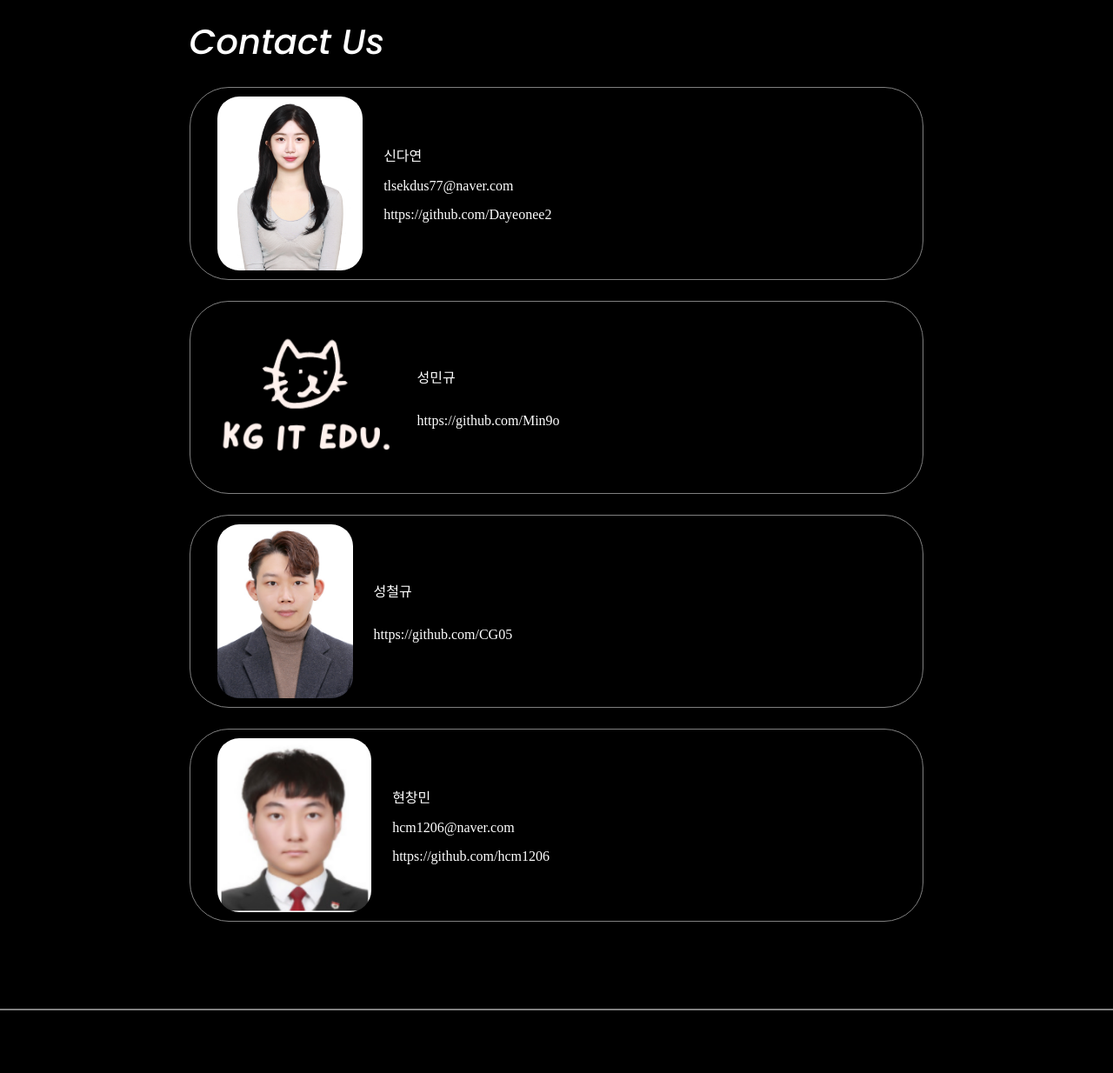
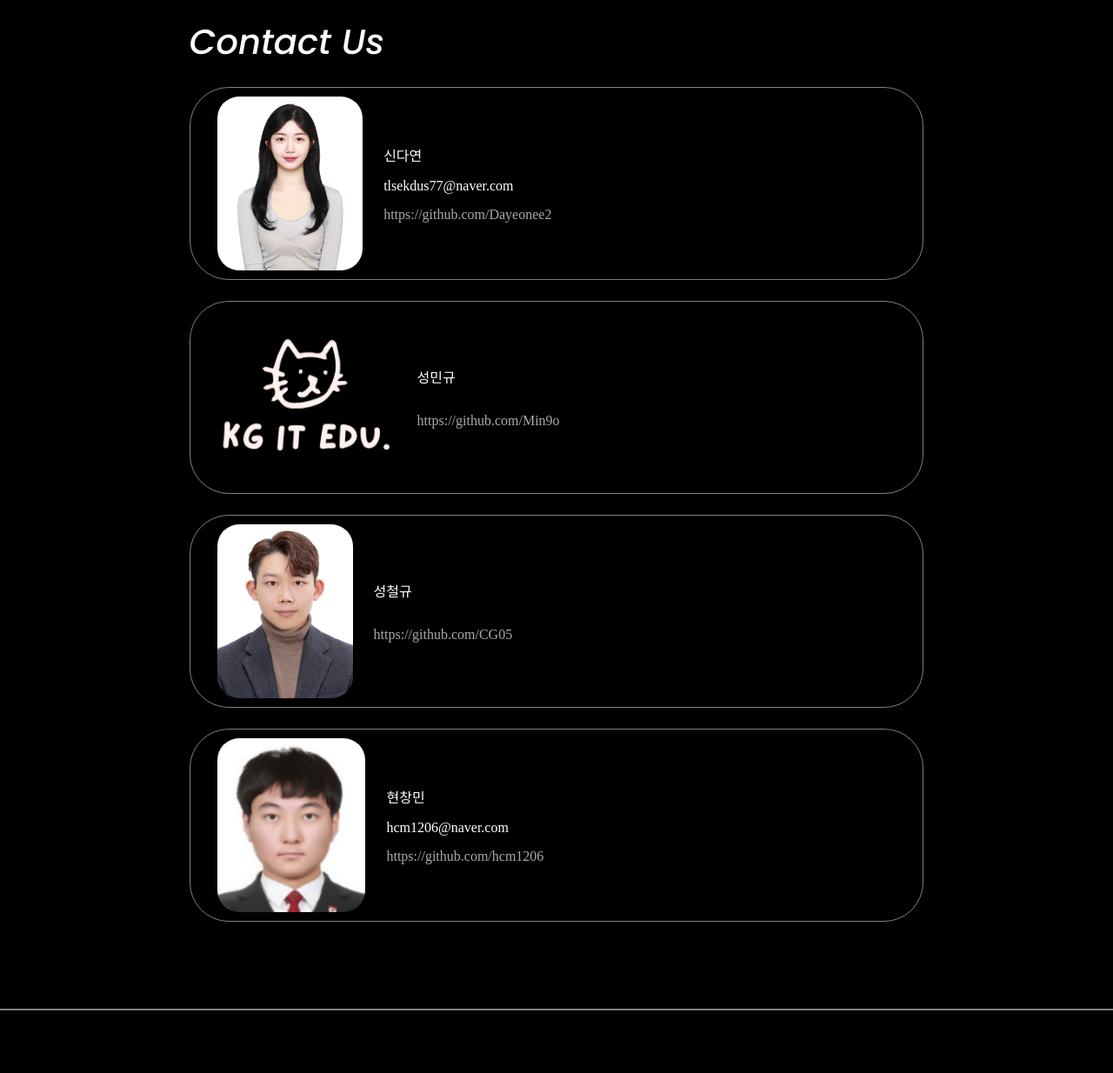
Before and after one commit to CG05/BillboardAnalitics, a Django app: page /introduction/ in a window 1280 px wide. Shown: the part 618-1852 px from the top of the page at 87% size. Run offline with Django 5.2, Linux system fonts and the light colour scheme.

Commit message:
Introduction의 팀원 Github 링크를 링크스럽게 수정

```diff
--- a/server/templates/introduction/introduction.html
+++ b/server/templates/introduction/introduction.html
@@ -157,7 +157,7 @@
                     <div class="member">
                         <div>신다연</div>
                         <div style="padding-top: 15px;">tlsekdus77@naver.com</div>
-                        <div class="git" style="padding-top: 15px;" role="button" onclick="window.open('https://github.com/Dayeonee2')">https://github.com/Dayeonee2</div>
+                        <div class="git" style="padding-top: 15px; cursor:pointer; color:darkgray" role="button" onclick="window.open('https://github.com/Dayeonee2')">https://github.com/Dayeonee2</div>
                     </div>
                 </div>
             </div>
@@ -169,7 +169,7 @@
                     <div class="member">
                         <div>성민규</div>
                         <div style="padding-top: 15px;"></div>
-                        <div class="git" style="padding-top: 15px;" role="button" onclick="window.open('https://github.com/Min9o')">https://github.com/Min9o</div>
+                        <div class="git" style="padding-top: 15px; cursor:pointer; color:darkgray" role="button" onclick="window.open('https://github.com/Min9o')">https://github.com/Min9o</div>
                     </div>
                 </div>
             </div>
@@ -181,7 +181,7 @@
                     <div class="member">
                         <div>성철규</div>
                         <div style="padding-top: 15px;"></div>
-                        <div class="git" style="padding-top: 15px;" role="button" onclick="window.open('https://github.com/CG05')">https://github.com/CG05</div>
+                        <div class="git" style="padding-top: 15px;  cursor:pointer; color:darkgray" role="button" onclick="window.open('https://github.com/CG05')">https://github.com/CG05</div>
                     </div>
                 </div>
             </div>
@@ -193,7 +193,7 @@
                     <div class="member">
                         <div>현창민</div>
                         <div style="padding-top: 15px;">hcm1206@naver.com</div>
-                        <div class="git" style="padding-top: 15px;" role="button" onclick="window.open('https://github.com/hcm1206')">https://github.com/hcm1206</div>
+                        <div class="git" style="padding-top: 15px; cursor:pointer; color:darkgray" role="button" onclick="window.open('https://github.com/hcm1206')">https://github.com/hcm1206</div>
                     </div>
                 </div>
             </div>
```
Also changed, not shown: server/static/image/hyun.PNG.
